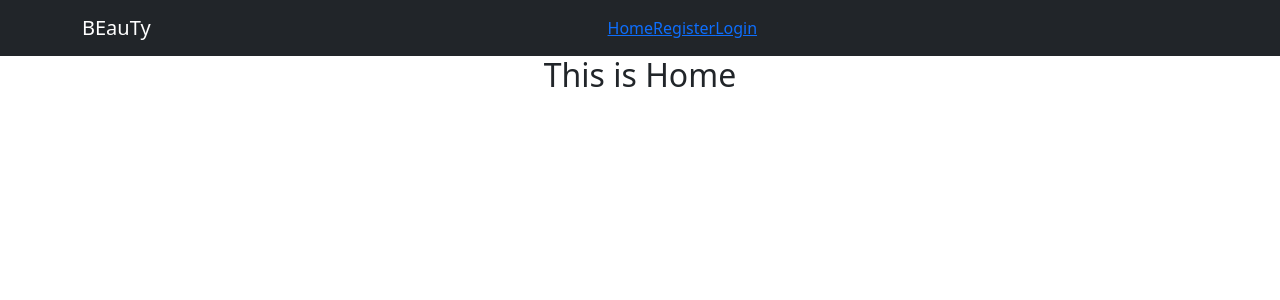
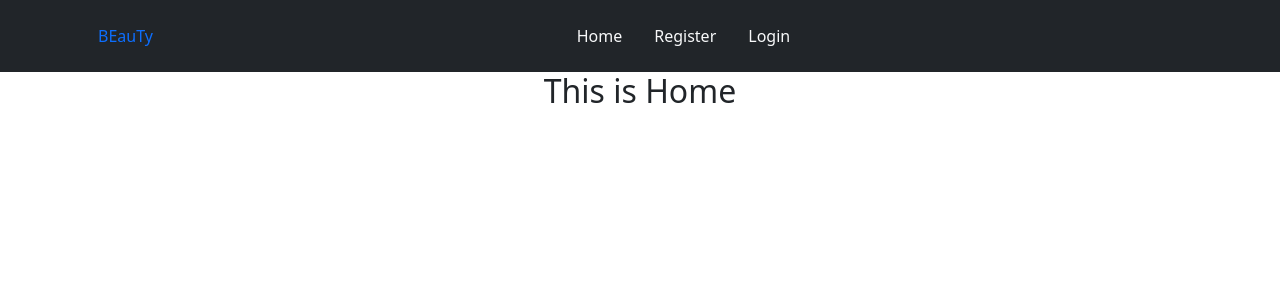
Before and after one commit to mdraselmiah95/react-auth-integration, a React (Create React App) app: page / in a window 1280 px wide. Shown: the top 300 px of the page. Built offline with nearby package versions, Linux system fonts and the light colour scheme.

Commit message:
WIP on React auth integration project

```diff
--- a/src/components/Header/Header.js
+++ b/src/components/Header/Header.js
@@ -1,17 +1,41 @@
 import React from "react";
-import { Container, Nav, Navbar, NavbarBrand } from "react-bootstrap";
+import { Container, Nav, Navbar } from "react-bootstrap";
 import { NavLink } from "react-router-dom";
 import "./Header.css";
 const Header = () => {
+  const activeStyle = {
+    fontWeight: "bold",
+  };
+
   return (
     <>
       <Navbar bg="dark" variant="dark">
         <Container>
-          <NavbarBrand to="/home">BEauTy</NavbarBrand>
+          <NavLink to="/home" className="p-3 text-decoration-none">
+            BEauTy
+          </NavLink>
           <Nav className="mx-auto">
-            <NavLink to="/home">Home</NavLink>
-            <NavLink to="/register">Register</NavLink>
-            <NavLink to="/login">Login</NavLink>
+            <NavLink
+              activeStyle={activeStyle}
+              className="p-3 text-decoration-none text-light"
+              to="/home"
+            >
+              Home
+            </NavLink>
+            <NavLink
+              activeStyle={activeStyle}
+              className="p-3 text-decoration-none text-light"
+              to="/register"
+            >
+              Register
+            </NavLink>
+            <NavLink
+              activeStyle={activeStyle}
+              className="p-3 text-decoration-none text-light"
+              to="/login"
+            >
+              Login
+            </NavLink>
           </Nav>
         </Container>
       </Navbar>
```
